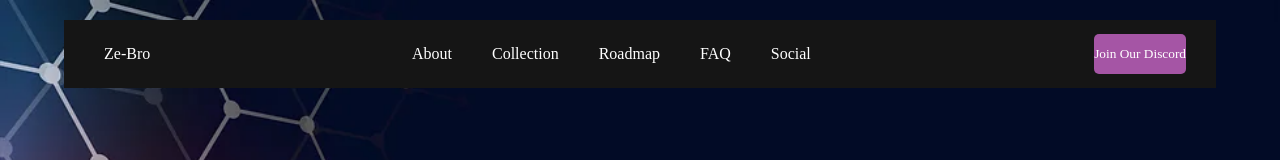
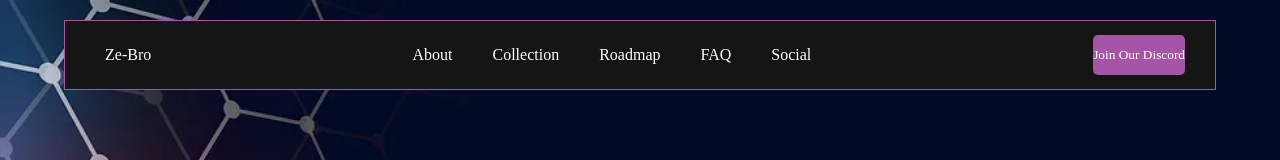
Before and after one commit to ManojCT764/ZebBro, a plain HTML site: page index.html in a window 1280 px wide. Shown: the top 160 px of the page. Drawn offline with Linux system fonts and the light colour scheme.

Commit message:
final commit
border to nav bar

```diff
--- a/index.css
+++ b/index.css
@@ -35,6 +35,7 @@ nav{
     padding: 5px 20px;
     justify-content: space-between;
     transition: 0.5s;
+    border: 1px solid rgb(165, 85, 165);
 }
 
 #nav-brand{
```
